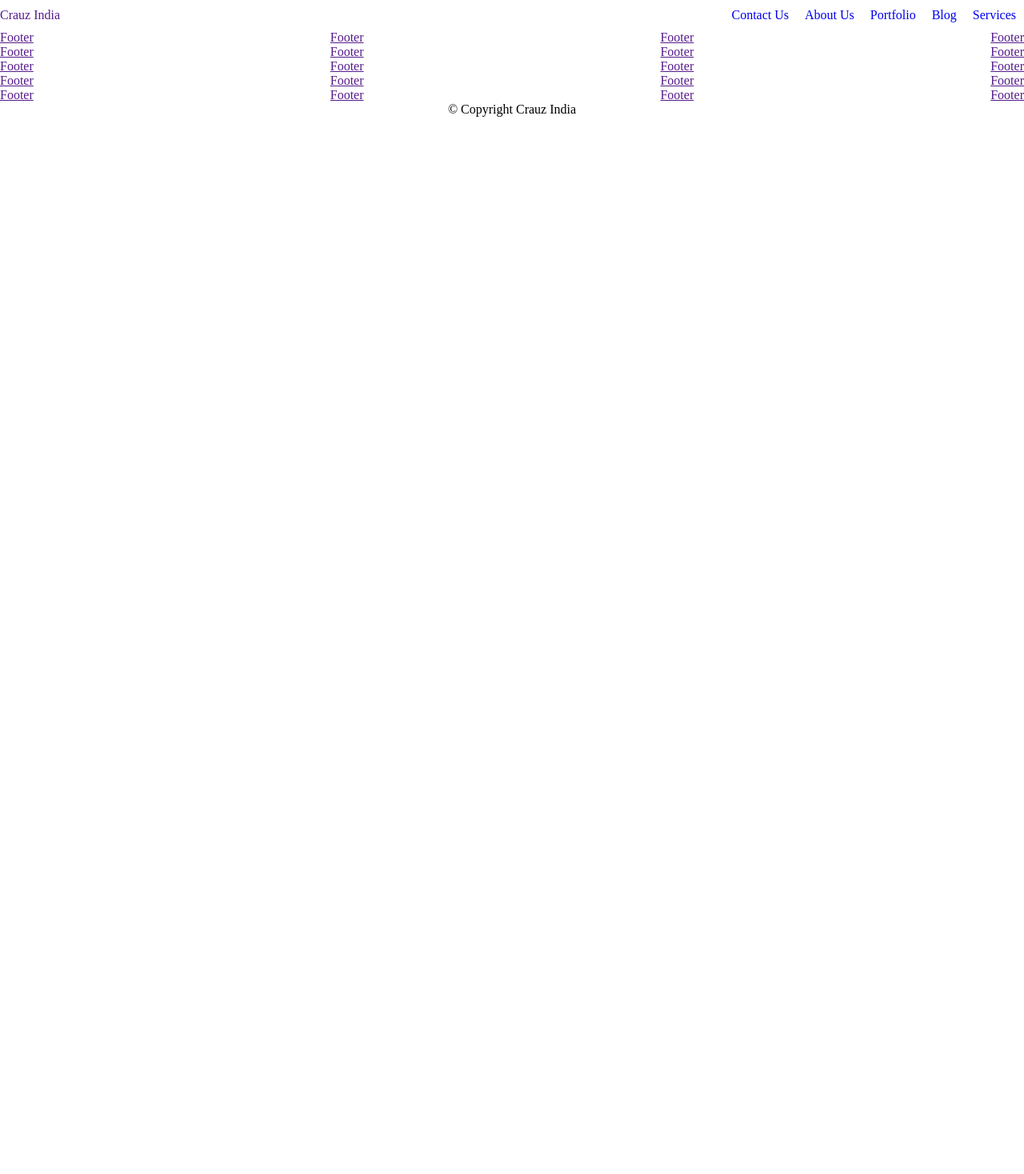
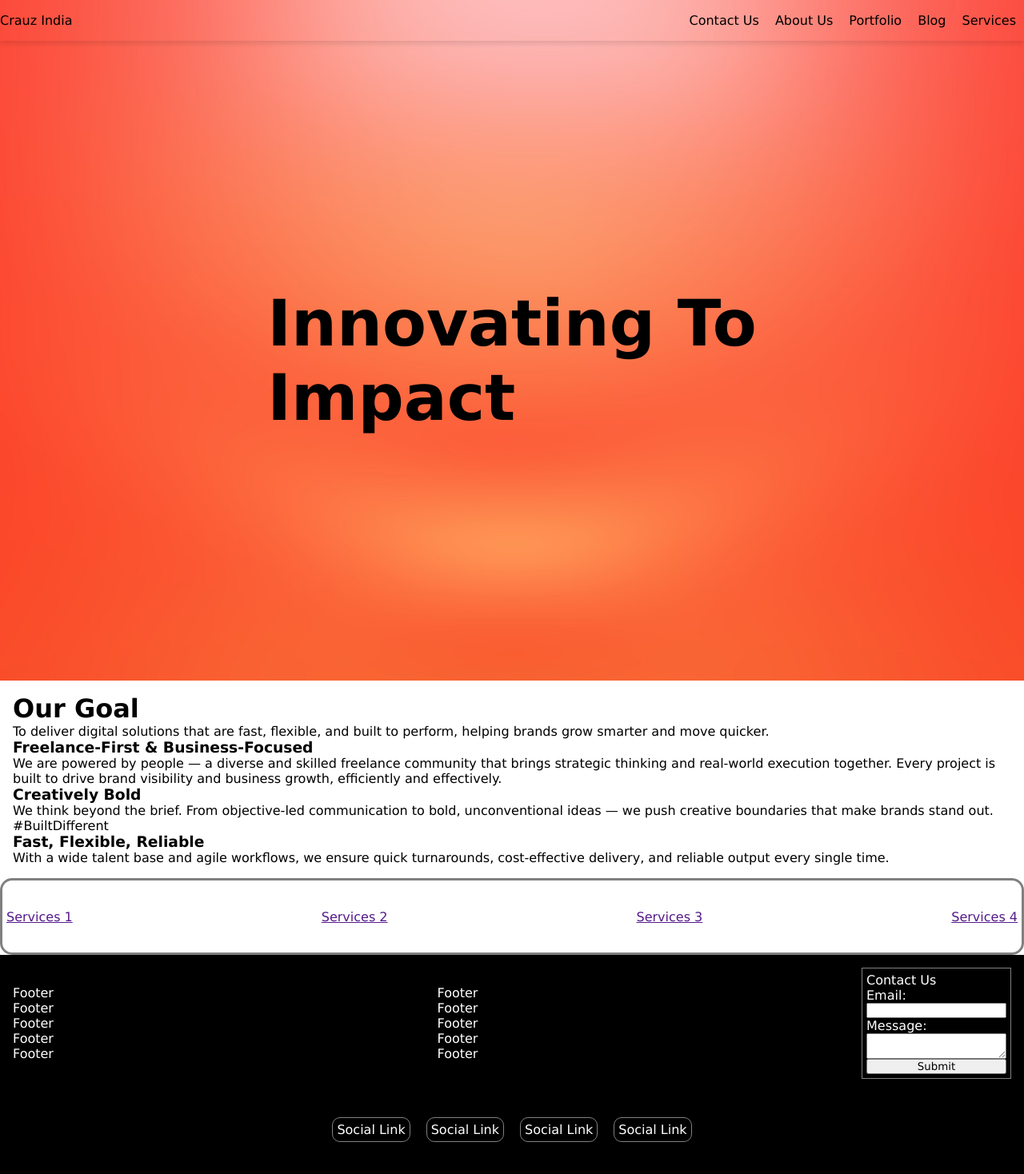
Before and after one commit to mohd-yasir3455/CrauzIndia, a React (Vite) app: page / in a window 1280 px wide. Shown: the top 1468 px of the page at 80% size. Before the commit the page ends 800 px from the top, so only its background shows below. Built offline with nearby package versions, Linux system fonts and the light colour scheme.

Commit message:
Second commit

```diff
--- a/src/components/footer/Footer.jsx
+++ b/src/components/footer/Footer.jsx
@@ -5,36 +5,39 @@ const Footer = () => {
     <div className={styles['footer']}>
       <div className={styles['footer-container']}>
         <div className={styles['footer-items']}>
-          <a href="">Footer</a>
-          <a href="">Footer</a>
-          <a href="">Footer</a>
-          <a href="">Footer</a>
-          <a href="">Footer</a>
+          <a className={styles['footer-item']} href="">Footer</a>
+          <a className={styles['footer-item']} href="">Footer</a>
+          <a className={styles['footer-item']} href="">Footer</a>
+          <a className={styles['footer-item']} href="">Footer</a>
+          <a className={styles['footer-item']} href="">Footer</a>
+
         </div>
 
         <div className={styles['footer-items']}>
-          <a href="">Footer</a>
-          <a href="">Footer</a>
-          <a href="">Footer</a>
-          <a href="">Footer</a>
-          <a href="">Footer</a>
+          <a className={styles['footer-item']} href="">Footer</a>
+          <a className={styles['footer-item']} href="">Footer</a>
+          <a className={styles['footer-item']} href="">Footer</a>
+          <a className={styles['footer-item']} href="">Footer</a>
+          <a className={styles['footer-item']} href="">Footer</a>
         </div>
 
-        <div className={styles['footer-items']}>
-          <a href="">Footer</a>
-          <a href="">Footer</a>
-          <a href="">Footer</a>
-          <a href="">Footer</a>
-          <a href="">Footer</a>
+        <div className={styles['contact-us-form']}>
+          Contact Us
+          <span>Email: </span>
+          <input type="email" />
+          <span>Message: </span>
+          <textarea name="" id=""></textarea>
+
+          <input type="submit" />
         </div>
+      </div>
 
-        <div className={styles['footer-items']}>
-          <a href="">Footer</a>
-          <a href="">Footer</a>
-          <a href="">Footer</a>
-          <a href="">Footer</a>
-          <a href="">Footer</a>
-        </div>
+      <div className={styles['social-links']}>
+        <a className={styles['social-link']} href="">Social Link</a>
+        <a className={styles['social-link']} href="">Social Link</a>
+        <a className={styles['social-link']} href="">Social Link</a>
+        <a className={styles['social-link']} href="">Social Link</a>
+
       </div>
 
       <div className={styles['footer-copyright']}>
--- a/src/components/footer/Footer.module.css
+++ b/src/components/footer/Footer.module.css
@@ -1,7 +1,11 @@
+.footer{
+  background-color: black;
+}
 
 .footer-container{
   display: flex;
   justify-content: space-between;
+  padding: 1rem;
 }
 
 .footer-items{
@@ -9,7 +13,42 @@
   flex-direction: column;
   justify-content: center;
 }
+
+.footer-item{
+  color: white;
+  text-decoration: none;
+}
+
+.footer-item:hover{
+  color: black;
+}
+
 .footer-copyright{
   display: flex;
   justify-content: center;
+  color: white;
+  padding: 0.5rem;
 }
+
+.contact-us-form{
+  color: white;
+  display: flex;
+  flex-direction: column;
+  border: 1px solid grey;
+  padding: 5px;
+}
+
+.social-links{
+  display: flex;
+  justify-content: center;
+  padding: 2rem;
+}
+
+.social-link{
+  padding: 5px;
+  margin: 0 10px;
+  border: 1px solid grey;
+  border-radius: 10px;
+  text-decoration: none;
+  color: white;
+}
--- a/src/components/navbar/Navbar.jsx
+++ b/src/components/navbar/Navbar.jsx
@@ -4,7 +4,7 @@ const Navbar = () => {
     <div className={styles['navbar-container']}>
 
       <div navbar-logo>
-        <a className={styles['logo-link']} href="">Crauz India</a>
+        <a className={styles['logo-link']} href="/">Crauz India</a>
       </div>
 
       <div className="navbar-items-container">
@@ -15,6 +15,7 @@ const Navbar = () => {
           <a className={`${styles['navbar-item']} ${styles['navbar-Services']}`} href="services">Services</a>
       </div>
 
+
     </div>
   )
 }
--- a/src/components/navbar/Navbar.module.css
+++ b/src/components/navbar/Navbar.module.css
@@ -1,14 +1,27 @@
 .navbar-container{
   display: flex;
   justify-content: space-between;
-  margin: 10px 0;
+  padding: 1rem 0;
+  font-size: 1rem;
+  box-shadow: 0 4px 6px rgba(0,0,0,0.1);
+
 }
 
 .logo-link{
   text-decoration: none;
+  color: black;
+}
+
+.logo-link:hover{
+  color: grey;
 }
 
 .navbar-item{
   text-decoration: none;
   margin: 0 10px;
+  color: black;
 }
+
+.navbar-item:hover{
+  color: grey;
+}
--- a/src/index.css
+++ b/src/index.css
@@ -1,4 +1,6 @@
 *{
   margin: 0;
   padding: 0;
+  font-family: Verdana, Tahoma, sans-serif;
+
 }
--- a/src/pages/about-us/AboutUs.jsx
+++ b/src/pages/about-us/AboutUs.jsx
@@ -1,9 +1,13 @@
-import React from 'react'
+import Navbar from "../../components/navbar/Navbar"
+import Footer from "../../components/footer/Footer"
+import styles from "../about-us/AboutUs.module.css"
 
 const AboutUs = () => {
   return (
     <div>
+      <Navbar></Navbar>
       <h1>About Us</h1>
+      <Footer></Footer>
     </div>
   )
 }
--- a/src/pages/blog/Blog.jsx
+++ b/src/pages/blog/Blog.jsx
@@ -1,9 +1,13 @@
-import React from 'react'
+import Navbar from "../../components/navbar/Navbar"
+import Footer from "../../components/footer/Footer"
+import styles from "../blog/Blog.module.css"
 
 const Blog = () => {
   return (
     <div>
+      <Navbar></Navbar>
       <h1>Blog</h1>
+      <Footer></Footer>
     </div>
   )
 }
--- a/src/pages/contact-us/ContactUs.jsx
+++ b/src/pages/contact-us/ContactUs.jsx
@@ -1,9 +1,13 @@
-import React from 'react'
+import Navbar from "../../components/navbar/Navbar"
+import Footer from "../../components/footer/Footer"
+import styles from "../contact-us/ContactUS.module.css"
 
 const ContactUs = () => {
   return (
     <div>
+      <Navbar></Navbar>
       <h1>Contact Us</h1>
+      <Footer></Footer>
     </div>
   )
 }
--- a/src/pages/home-page/HomePage.jsx
+++ b/src/pages/home-page/HomePage.jsx
@@ -1,10 +1,36 @@
 import Navbar from "../../components/navbar/Navbar"
-import Footer from "../../components/Footer/Footer"
+import Footer from "../../components/footer/Footer"
+import styles from "../home-page/HomePage.module.css"
 
 const HomePage = () => {
   return (
     <div>
-      <Navbar></Navbar>
+
+      <div className={styles['div-class']}>
+        <Navbar></Navbar>
+        <div className={styles['main-div']}>
+          Innovating To <br />Impact
+        </div>
+      </div>
+
+      <div className={styles['our-goal']}>
+        <h1>Our Goal</h1>
+        To deliver digital solutions that are fast, flexible, and built to perform, helping brands grow smarter and move quicker.
+        <h3>Freelance-First & Business-Focused</h3>
+        We are powered by people — a diverse and skilled freelance community that brings strategic thinking and real-world execution together. Every project is built to drive brand visibility and business growth, efficiently and effectively.
+        <h3>Creatively Bold</h3>
+        We think beyond the brief. From objective-led communication to bold, unconventional ideas — we push creative boundaries that make brands stand out. #BuiltDifferent
+        <h3>Fast, Flexible, Reliable</h3>
+        With a wide talent base and agile workflows, we ensure quick turnarounds, cost-effective delivery, and reliable output every single time.
+      </div>
+
+      <div className={styles['slider-container']}>
+        <a href="">Services 1</a>
+        <a href="">Services 2</a>
+        <a href="">Services 3</a>
+        <a href="">Services 4</a>
+      </div>
+
       <Footer></Footer>
     </div>
   )
--- a/src/pages/home-page/HomePage.module.css
+++ b/src/pages/home-page/HomePage.module.css
@@ -0,0 +1,32 @@
+.main-div{
+  height: 100vh;
+  display: flex;
+  align-items: center;
+  font-size: 5rem;
+  font-weight: bold;
+  word-break:break-all;
+  justify-content: center;
+}
+
+.div-class{
+  background-image: url(../../assets/background.jpg);
+  background-repeat: no-repeat;
+  background-position: center center;
+  background-size: cover;
+  background-attachment: fixed;
+}
+
+
+.slider-container{
+  display: flex;
+  justify-content: space-between;
+  align-items: center;
+  height: 10vh;
+  padding: 5px;
+  border: 3px solid grey;
+  border-radius: 15px;
+}
+
+.our-goal{
+  padding: 1rem;
+}
--- a/src/pages/portfolio/Portfolio.jsx
+++ b/src/pages/portfolio/Portfolio.jsx
@@ -1,9 +1,13 @@
-import React from 'react'
+import Navbar from "../../components/navbar/Navbar"
+import Footer from "../../components/footer/Footer"
+import styles from "../portfolio/Portfolio.module.css"
 
 const Portfolio = () => {
   return (
     <div>
+      <Navbar></Navbar>
       <h1>Portfolio</h1>
+      <Footer></Footer>
     </div>
   )
 }
--- a/src/pages/services/Services.jsx
+++ b/src/pages/services/Services.jsx
@@ -1,9 +1,13 @@
-import React from 'react'
+import Navbar from "../../components/navbar/Navbar"
+import Footer from "../../components/footer/Footer"
+import styles from "../services/Services.module.css"
 
 const Services = () => {
   return (
     <div>
+      <Navbar></Navbar>
       <h1>Services</h1>
+      <Footer></Footer>
     </div>
   )
 }
```
Also changed, not shown: src/assets/background.jpg (added).
